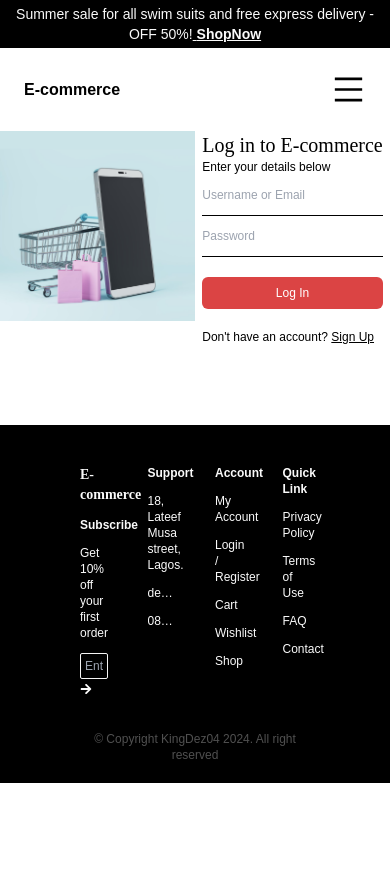
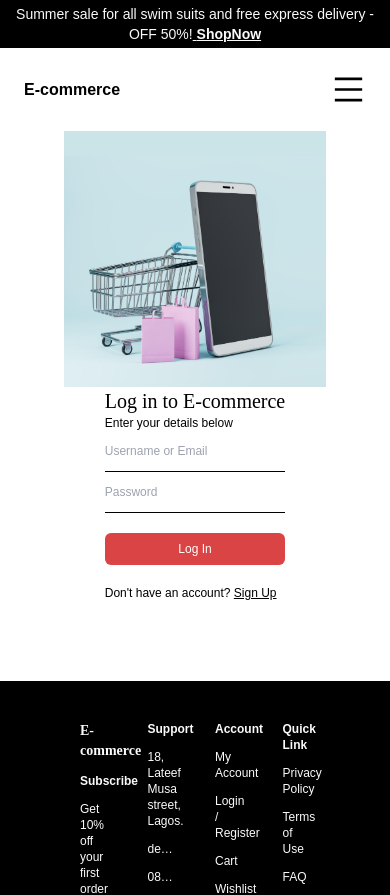
Before and after one commit to KingDez04/EcmrcWbst, a React (Vite) app: page /login in a window 390 px wide. Shown: the top 895 px of the page. Before the commit the page ends 844 px from the top, so only its background shows below. Built offline with nearby package versions, Linux system fonts and the light colour scheme.

Commit message:
feat(ui): refine grid for mobile responsiveness

```diff
--- a/src/components/Authentication/Login.jsx
+++ b/src/components/Authentication/Login.jsx
@@ -47,7 +47,7 @@ const Login = () => {
       });
   };
   return (
-    <div className="grid grid-cols-2 font-textFont text-xs">
+    <div className="grid sm:grid-cols-2 font-textFont text-xs mx-16 sm:mx-0">
       <img src={image} alt="sign up visual" className="md:mt-10" />
       <div className="mx-auto">
         <h1 className="md:mt-28 font-headingsFont text-xl">
--- a/src/components/Authentication/Signup.jsx
+++ b/src/components/Authentication/Signup.jsx
@@ -26,7 +26,7 @@ const Signup = () => {
       });
   };
   return (
-    <div className="grid grid-cols-2 font-textFont text-xs">
+    <div className="grid sm:grid-cols-2 font-textFont text-xs mx-16 sm:mx-0">
       <img src={image} alt="sign up image" className="md:mt-10" />
       <div className="mx-auto">
         <h1 className="md:mt-28 font-headingsFont text-xl">
--- a/src/components/Home/Products.jsx
+++ b/src/components/Home/Products.jsx
@@ -26,7 +26,7 @@ const Products = ({
         </span>
         <p className="font-headingsFont font-bold text-2xl">{title}</p>
       </div>
-      <div className="grid grid-cols-4 gap-10 mx-16">
+      <div className="grid grid-cols-2 sm:grid-cols-4 gap-10 mx-16">
         {products.map((product, i) => (
           <div className="relative" key={product.id}>
             <Link to={`/products/${product.id}`}>
--- a/src/components/Wishlist/Wishlist.jsx
+++ b/src/components/Wishlist/Wishlist.jsx
@@ -40,7 +40,7 @@ const Wishlist = () => {
   return (
     <>
       <div className="my-[50px] ml-16">Wishlist ({wishlist.length})</div>
-      <div className="grid grid-cols-4 gap-5 mx-16">
+      <div className="grid grid-cols-2 sm:grid-cols-4 gap-5 mx-16">
         {wishlist &&
           wishlist.map((product, i) => (
             <div className="relative" key={product.id}>
```
